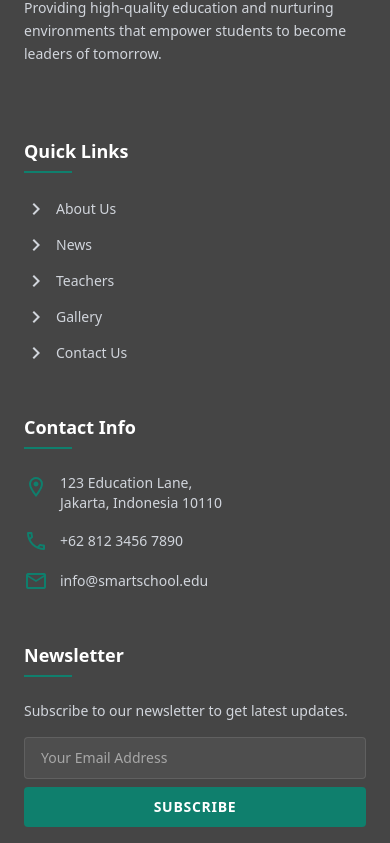
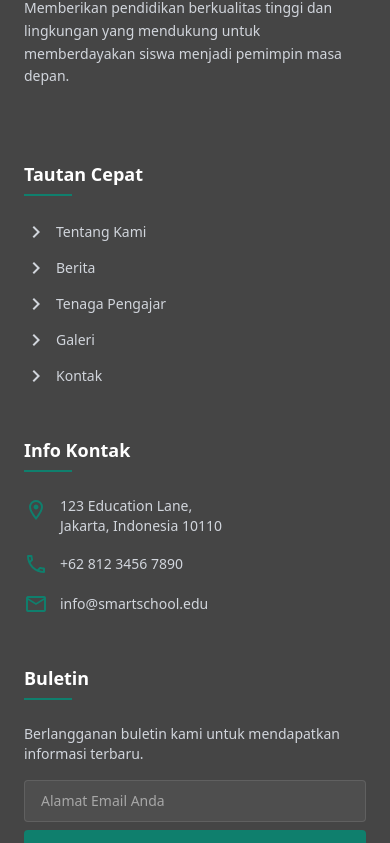
Before and after one commit to alchemista27/nextcms, a Next.js app: page /team in a window 390 px wide. Shown: the part 975-1818 px from the top of the page. Built offline with nearby package versions, Linux system fonts and the light colour scheme; no server answers; the database is empty.

Commit message:
feat: translate public homepage, header, and footer to indonesian

```diff
--- a/src/app/(public)/page.tsx
+++ b/src/app/(public)/page.tsx
@@ -56,32 +56,31 @@ export default async function HomePage() {
         <div className="container mx-auto px-6 md:px-12 relative z-10 text-center lg:text-left">
           <div className="w-full lg:w-2/3">
             <span className="inline-block px-4 py-1.5 bg-[#0f7f6d]/20 text-[#E3E8E7] font-semibold rounded border border-[#0f7f6d]/30 uppercase tracking-wider text-sm mb-6">
-              {hero.subheading || "Welcome to SMaRT School"}
+              {hero.subheading || "Selamat Datang di Yayasan Alfida"}
             </span>
             <h1 className="text-4xl lg:text-6xl xl:text-7xl font-bold text-white leading-[1.2] mb-6">
               {hero.heading || (
                 <>
-                  Empowering Students <br /> To Achieve <span className="text-[#E3E8E7]">Excellence</span>.
+                  Melahirkan Generasi <br /> Yang Cerdas & <span className="text-[#E3E8E7]">Berakhlak</span>.
                 </>
               )}
             </h1>
             <p className="text-lg text-gray-300 mb-10 max-w-xl mx-auto lg:mx-0">
-              A premier educational institution committed to academic excellence,
-              character development, and creating future leaders in a globally
-              competitive world.
+              Institusi pendidikan unggulan yang berkomitmen pada keunggulan akademik,
+              pembentukan karakter, dan melahirkan pemimpin masa depan.
             </p>
             <div className="flex flex-col sm:flex-row items-center justify-center lg:justify-start gap-4">
               <Link
                 href={hero.ctaLink || "/about"}
                 className="px-8 py-4 bg-[#0f7f6d] hover:bg-white hover:text-[#0f7f6d] text-white rounded font-bold transition-all shadow-lg w-full sm:w-auto text-center"
               >
-                {hero.ctaText || "Discover More"}
+                {hero.ctaText || "Pelajari Lebih Lanjut"}
               </Link>
               <Link
                 href="/contact"
                 className="px-8 py-4 bg-transparent border-2 border-white hover:bg-white text-white hover:text-[#454545] rounded font-bold transition-all w-full sm:w-auto text-center"
               >
-                Contact Us
+                Hubungi Kami
               </Link>
             </div>
           </div>
@@ -97,9 +96,9 @@ export default async function HomePage() {
             "md:grid-cols-3"
           }`}>
             {(features.items && features.items.length > 0 ? features.items : [
-              { icon: "menu_book", label: "Quality Education", value: "We provide a comprehensive curriculum designed to challenge and inspire students to reach their full potential." },
-              { icon: "psychology", label: "Expert Teachers", value: "Our faculty consists of highly qualified, dedicated professionals who are passionate about teaching." },
-              { icon: "emoji_events", label: "Global Recognition", value: "Recognized for academic excellence and outstanding extracurricular achievements worldwide." }
+              { icon: "menu_book", label: "Pendidikan Berkualitas", value: "Kami menyediakan kurikulum komprehensif yang dirancang untuk menantang dan menginspirasi siswa mencapai potensi maksimal mereka." },
+              { icon: "psychology", label: "Pengajar Ahli", value: "Fakultas kami terdiri dari para profesional yang sangat berkualitas, berdedikasi, dan bersemangat dalam mengajar." },
+              { icon: "emoji_events", label: "Pengakuan Global", value: "Diakui secara global atas keunggulan akademik dan prestasi ekstrakurikuler yang luar biasa." }
             ]).map((feature: any, i: number) => {
               const isMiddle = i % 3 === 1; // Middle box gets the dark theme
               return (
@@ -183,13 +182,13 @@ export default async function HomePage() {
 
             <div className="w-full lg:w-1/2">
               <div className="flex items-center gap-2 text-[#0f7f6d] font-semibold mb-2 uppercase tracking-widest text-sm">
-                <span className="w-8 h-0.5 bg-[#0f7f6d]"></span> About Our Institution
+                <span className="w-8 h-0.5 bg-[#0f7f6d]"></span> Tentang Institusi Kami
               </div>
               <h2 className="text-3xl md:text-4xl font-bold text-[#454545] mb-6 leading-tight whitespace-pre-wrap">
-                {about.heading || "We Are Creating Leaders\nFor Tomorrow's World"}
+                {about.heading || "Kami Menciptakan Pemimpin\nUntuk Dunia Masa Depan"}
               </h2>
               <p className="text-gray-600 mb-6 leading-relaxed whitespace-pre-wrap">
-                {about.content || "SMaRT School is a community of learners dedicated to academic excellence, personal growth, and global citizenship. We provide a supportive and challenging environment where students are encouraged to explore their passions."}
+                {about.content || "Yayasan Alfida adalah komunitas pembelajar yang berdedikasi pada keunggulan akademik, pertumbuhan pribadi, dan kepedulian sosial. Kami menyediakan lingkungan yang suportif dan menantang bagi siswa untuk mengeksplorasi potensi mereka."}
               </p>
 
               <div className="grid grid-cols-1 sm:grid-cols-2 gap-4 mb-8">
@@ -197,25 +196,25 @@ export default async function HomePage() {
                   <div className="w-6 h-6 rounded-full bg-[#0f7f6d]/10 text-[#0f7f6d] flex items-center justify-center shrink-0 mt-0.5">
                     <span className="material-icons-outlined text-sm">check</span>
                   </div>
-                  <span className="font-medium text-[#454545]">Modern Infrastructure</span>
+                  <span className="font-medium text-[#454545]">Fasilitas Modern</span>
                 </div>
                 <div className="flex items-start gap-3">
                   <div className="w-6 h-6 rounded-full bg-[#0f7f6d]/10 text-[#0f7f6d] flex items-center justify-center shrink-0 mt-0.5">
                     <span className="material-icons-outlined text-sm">check</span>
                   </div>
-                  <span className="font-medium text-[#454545]">Innovative Curriculum</span>
+                  <span className="font-medium text-[#454545]">Kurikulum Inovatif</span>
                 </div>
                 <div className="flex items-start gap-3">
                   <div className="w-6 h-6 rounded-full bg-[#0f7f6d]/10 text-[#0f7f6d] flex items-center justify-center shrink-0 mt-0.5">
                     <span className="material-icons-outlined text-sm">check</span>
                   </div>
-                  <span className="font-medium text-[#454545]">Sports & Extracurricular</span>
+                  <span className="font-medium text-[#454545]">Olahraga & Ekstrakurikuler</span>
                 </div>
                 <div className="flex items-start gap-3">
                   <div className="w-6 h-6 rounded-full bg-[#0f7f6d]/10 text-[#0f7f6d] flex items-center justify-center shrink-0 mt-0.5">
                     <span className="material-icons-outlined text-sm">check</span>
                   </div>
-                  <span className="font-medium text-[#454545]">Global Partnerships</span>
+                  <span className="font-medium text-[#454545]">Kemitraan Global</span>
                 </div>
               </div>
 
@@ -223,7 +222,7 @@ export default async function HomePage() {
                 href="/about"
                 className="px-8 py-3.5 bg-[#454545] hover:bg-[#0f7f6d] text-white rounded font-semibold transition-all shadow-md inline-block"
               >
-                More About Us
+                Selengkapnya Tentang Kami
               </Link>
             </div>
           </div>
@@ -240,10 +239,10 @@ export default async function HomePage() {
             "md:grid-cols-4"
           }`}>
             {(stats.items && stats.items.length > 0 ? stats.items : [
-              { icon: "groups", value: "2500", label: "Students Enrolled" },
-              { icon: "school", value: "150", label: "Certified Teachers" },
-              { icon: "emoji_events", value: "85", label: "Awards Won" },
-              { icon: "apartment", value: "45", label: "Modern Classrooms" },
+              { icon: "groups", value: "2500", label: "Siswa Terdaftar" },
+              { icon: "school", value: "150", label: "Guru Tersertifikasi" },
+              { icon: "emoji_events", value: "85", label: "Penghargaan Diraih" },
+              { icon: "apartment", value: "45", label: "Ruang Kelas Modern" },
             ]).map((stat: any, i: number) => (
               <div key={i} className="flex flex-col items-center">
                 <span className="material-icons-outlined text-5xl text-[#E3E8E7] mb-4">{stat.icon || "star"}</span>
@@ -260,9 +259,9 @@ export default async function HomePage() {
         <div className="container mx-auto px-6 md:px-12">
           <div className="text-center max-w-2xl mx-auto mb-16">
             <div className="flex items-center justify-center gap-2 text-[#0f7f6d] font-semibold mb-2 uppercase tracking-widest text-sm">
-              <span className="w-8 h-0.5 bg-[#0f7f6d]"></span> Expert Faculty <span className="w-8 h-0.5 bg-[#0f7f6d]"></span>
+              <span className="w-8 h-0.5 bg-[#0f7f6d]"></span> Tenaga Pengajar Ahli <span className="w-8 h-0.5 bg-[#0f7f6d]"></span>
             </div>
-            <h2 className="text-3xl md:text-4xl font-bold text-[#454545]">Meet Our Dedicated Educators</h2>
+            <h2 className="text-3xl md:text-4xl font-bold text-[#454545]">Temui Pendidik Berdedikasi Kami</h2>
           </div>
 
           <div className="grid grid-cols-1 md:grid-cols-2 lg:grid-cols-4 gap-8">
@@ -285,7 +284,7 @@ export default async function HomePage() {
 
           <div className="text-center mt-12">
              <Link href="/team" className="px-8 py-3 bg-white border border-gray-200 text-[#454545] hover:bg-gray-50 rounded font-semibold transition-colors shadow-sm inline-block">
-                 View All Teachers
+                 Lihat Semua Guru
              </Link>
           </div>
         </div>
@@ -297,12 +296,12 @@ export default async function HomePage() {
           <div className="flex flex-col md:flex-row md:items-end justify-between mb-12">
             <div>
               <div className="flex items-center gap-2 text-[#0f7f6d] font-semibold mb-2 uppercase tracking-widest text-sm">
-                <span className="w-8 h-0.5 bg-[#0f7f6d]"></span> Campus Life
+                <span className="w-8 h-0.5 bg-[#0f7f6d]"></span> Kehidupan Kampus
               </div>
-              <h2 className="text-3xl md:text-4xl font-bold text-[#454545]">Photo Gallery & Achievements</h2>
+              <h2 className="text-3xl md:text-4xl font-bold text-[#454545]">Galeri Foto & Prestasi</h2>
             </div>
             <Link href="/gallery" className="text-[#0f7f6d] font-semibold flex items-center gap-1 mt-4 md:mt-0 hover:gap-2 transition-all">
-              View All Gallery <span className="material-icons-outlined text-sm">arrow_right_alt</span>
+              Lihat Semua Galeri <span className="material-icons-outlined text-sm">arrow_right_alt</span>
             </Link>
           </div>
 
@@ -328,9 +327,9 @@ export default async function HomePage() {
         <div className="container mx-auto px-6 md:px-12 relative z-10">
           <div className="text-center max-w-2xl mx-auto mb-16">
             <div className="flex items-center justify-center gap-2 text-[#0f7f6d] font-semibold mb-2 uppercase tracking-widest text-sm">
-              <span className="w-8 h-0.5 bg-[#0f7f6d]"></span> Latest News <span className="w-8 h-0.5 bg-[#0f7f6d]"></span>
+              <span className="w-8 h-0.5 bg-[#0f7f6d]"></span> Berita Terbaru <span className="w-8 h-0.5 bg-[#0f7f6d]"></span>
             </div>
-            <h2 className="text-3xl md:text-4xl font-bold text-[#454545]">Stay Updated With Us</h2>
+            <h2 className="text-3xl md:text-4xl font-bold text-[#454545]">Ikuti Perkembangan Kami</h2>
           </div>
 
           <div className="grid grid-cols-1 md:grid-cols-3 gap-8">
@@ -354,7 +353,7 @@ export default async function HomePage() {
                     {post.excerpt || (post.content || '').replace(/<[^>]*>?/gm, '').substring(0, 100) + '...'}
                   </p>
                   <Link href={`/${post.slug}`} className="text-[#0f7f6d] text-sm font-bold flex items-center gap-1 group-hover:gap-2 transition-all">
-                    Read Article <span className="material-icons-outlined text-sm">arrow_right_alt</span>
+                    Baca Artikel <span className="material-icons-outlined text-sm">arrow_right_alt</span>
                   </Link>
                 </div>
               </div>
@@ -363,7 +362,7 @@ export default async function HomePage() {
 
             <div className="text-center mt-12">
                <Link href="/blog" className="px-8 py-3 bg-white border border-gray-200 text-[#454545] hover:bg-gray-50 rounded font-semibold transition-colors shadow-sm inline-block">
-                   More News & Articles
+                   Berita & Artikel Lainnya
                </Link>
             </div>
           </div>
@@ -388,20 +387,20 @@ export default async function HomePage() {
         <div className="container mx-auto px-6 md:px-12 relative z-10 text-center">
           <div>
             <span className="inline-block px-4 py-1.5 bg-white/10 text-[#E3E8E7] font-semibold rounded mb-6 border border-white/20 uppercase tracking-widest text-sm">
-              Join Our Community
+              Bergabung Bersama Kami
             </span>
             <h2 className="text-4xl md:text-5xl lg:text-6xl font-bold text-white mb-8 leading-tight max-w-3xl mx-auto">
-              {cta.heading || "Ready to Take the Next Step in Your Education?"}
+              {cta.heading || "Siap Mengambil Langkah Selanjutnya Dalam Pendidikan Anda?"}
             </h2>
 
             <div className="flex flex-col sm:flex-row items-center justify-center gap-6 mt-10">
               <Link href={cta.button1_link || "/contact"} className="group px-8 py-4 bg-white text-[#0f7f6d] hover:bg-[#454545] hover:text-white rounded font-bold transition-all shadow-xl hover:shadow-2xl w-full sm:w-auto flex items-center justify-center gap-3 transform hover:-translate-y-2">
                 <span className="material-icons-outlined group-hover:rotate-12 transition-transform duration-300">school</span>
-                {cta.button1_text || "Enroll Now"}
+                {cta.button1_text || "Daftar Sekarang"}
               </Link>
               <Link href={cta.button2_link || "/contact"} className="group px-8 py-4 bg-transparent border-2 border-white hover:bg-white text-white hover:text-[#454545] rounded font-bold transition-all w-full sm:w-auto flex items-center justify-center gap-3 transform hover:-translate-y-2">
                 <span className="material-icons-outlined group-hover:scale-125 transition-transform duration-300">mail_outline</span>
-                {cta.button2_text || "Contact Us"}
+                {cta.button2_text || "Hubungi Kami"}
               </Link>
             </div>
           </div>
--- a/src/components/public/PublicFooter.tsx
+++ b/src/components/public/PublicFooter.tsx
@@ -46,7 +46,7 @@ export default function PublicFooter({
             </div>
             <p className="mb-6 text-sm leading-relaxed">
               {siteDescription ||
-                "Providing high-quality education and nurturing environments that empower students to become leaders of tomorrow."}
+                "Memberikan pendidikan berkualitas tinggi dan lingkungan yang mendukung untuk memberdayakan siswa menjadi pemimpin masa depan."}
             </p>
             <div className="flex gap-4">
               {facebook && (
@@ -85,32 +85,32 @@ export default function PublicFooter({
           {/* Col 2 */}
           <div>
             <h4 className="text-white font-bold text-lg mb-6 relative pb-2 after:content-[''] after:absolute after:bottom-0 after:left-0 after:w-12 after:h-0.5 after:bg-[#0f7f6d]">
-              Quick Links
+              Tautan Cepat
             </h4>
             <ul className="space-y-3 text-sm">
               <li>
                 <Link href="/about" className="hover:text-[#0f7f6d] transition-colors flex items-center gap-2">
-                  <span className="material-icons-outlined text-xs">chevron_right</span> About Us
+                  <span className="material-icons-outlined text-xs">chevron_right</span> Tentang Kami
                 </Link>
               </li>
               <li>
                 <Link href="/blog" className="hover:text-[#0f7f6d] transition-colors flex items-center gap-2">
-                  <span className="material-icons-outlined text-xs">chevron_right</span> News
+                  <span className="material-icons-outlined text-xs">chevron_right</span> Berita
                 </Link>
               </li>
               <li>
                 <Link href="/team" className="hover:text-[#0f7f6d] transition-colors flex items-center gap-2">
-                  <span className="material-icons-outlined text-xs">chevron_right</span> Teachers
+                  <span className="material-icons-outlined text-xs">chevron_right</span> Tenaga Pengajar
                 </Link>
               </li>
               <li>
                 <Link href="/gallery" className="hover:text-[#0f7f6d] transition-colors flex items-center gap-2">
-                  <span className="material-icons-outlined text-xs">chevron_right</span> Gallery
+                  <span className="material-icons-outlined text-xs">chevron_right</span> Galeri
                 </Link>
               </li>
               <li>
                 <Link href="/contact" className="hover:text-[#0f7f6d] transition-colors flex items-center gap-2">
-                  <span className="material-icons-outlined text-xs">chevron_right</span> Contact Us
+                  <span className="material-icons-outlined text-xs">chevron_right</span> Kontak
                 </Link>
               </li>
             </ul>
@@ -119,7 +119,7 @@ export default function PublicFooter({
           {/* Col 3 */}
           <div>
             <h4 className="text-white font-bold text-lg mb-6 relative pb-2 after:content-[''] after:absolute after:bottom-0 after:left-0 after:w-12 after:h-0.5 after:bg-[#0f7f6d]">
-              Contact Info
+              Info Kontak
             </h4>
             <ul className="space-y-4 text-sm">
               <li className="flex items-start gap-3">
@@ -144,29 +144,29 @@ export default function PublicFooter({
           {/* Col 4 */}
           <div>
             <h4 className="text-white font-bold text-lg mb-6 relative pb-2 after:content-[''] after:absolute after:bottom-0 after:left-0 after:w-12 after:h-0.5 after:bg-[#0f7f6d]">
-              Newsletter
+              Buletin
             </h4>
             <p className="mb-4 text-sm">
-              Subscribe to our newsletter to get latest updates.
+              Berlangganan buletin kami untuk mendapatkan informasi terbaru.
             </p>
             <form className="flex flex-col gap-2">
               <input
                 type="email"
-                placeholder="Your Email Address"
+                placeholder="Alamat Email Anda"
                 className="bg-white/5 border border-white/10 px-4 py-2.5 rounded text-sm focus:outline-none focus:border-[#0f7f6d] text-white"
               />
               <button
                 type="submit"
                 className="bg-[#0f7f6d] hover:bg-white hover:text-[#0f7f6d] transition-colors text-white px-4 py-2.5 rounded text-sm font-bold uppercase tracking-wider"
               >
-                Subscribe
+                Berlangganan
               </button>
             </form>
           </div>
         </div>
 
         <div className="border-t border-white/10 mt-12 pt-8 text-center text-sm">
-          <p>&copy; {new Date().getFullYear()} {siteName || "NextCMS"}. All rights reserved.</p>
+          <p>&copy; {new Date().getFullYear()} {siteName || "NextCMS"}. Hak cipta dilindungi.</p>
         </div>
       </div>
     </footer>
--- a/src/components/public/PublicHeader.tsx
+++ b/src/components/public/PublicHeader.tsx
@@ -39,12 +39,12 @@ export default function PublicHeader({
   const [isMobileMenuOpen, setIsMobileMenuOpen] = useState(false);
 
   const navLinks = [
-    { label: "Home", href: "/" },
-    { label: "About Us", href: "/about" },
-    { label: "News", href: "/blog" },
-    { label: "Teachers", href: "/team" },
-    { label: "Gallery", href: "/gallery" },
-    { label: "Contact", href: "/contact" },
+    { label: "Beranda", href: "/" },
+    { label: "Tentang Kami", href: "/about" },
+    { label: "Berita", href: "/blog" },
+    { label: "Tenaga Pengajar", href: "/team" },
+    { label: "Galeri", href: "/gallery" },
+    { label: "Kontak", href: "/contact" },
   ];
 
   return (
@@ -143,7 +143,7 @@ export default function PublicHeader({
               href="/contact"
               className="bg-[#0f7f6d] hover:bg-[#454545] text-white px-6 py-2.5 rounded font-semibold transition-all shadow-md flex items-center gap-2 transform hover:scale-105"
             >
-              Apply Now
+              Daftar Sekarang
               <span className="material-icons-outlined text-sm">arrow_forward</span>
             </Link>
           </div>
@@ -182,7 +182,7 @@ export default function PublicHeader({
                   className="bg-[#0f7f6d] text-white text-center block w-full py-3 rounded-md shadow-sm"
                   onClick={() => setIsMobileMenuOpen(false)}
                 >
-                  Apply Now
+                  Daftar Sekarang
                 </Link>
               </div>
             </div>
```
